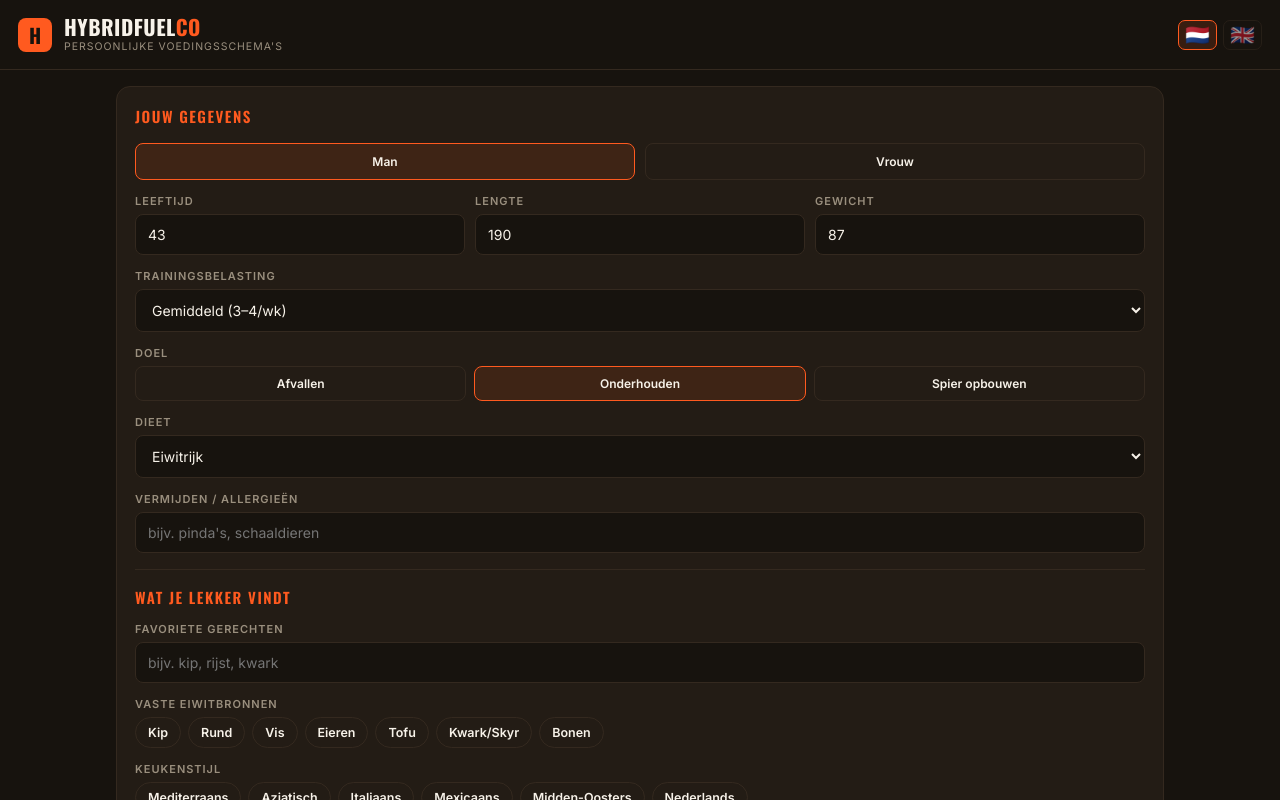
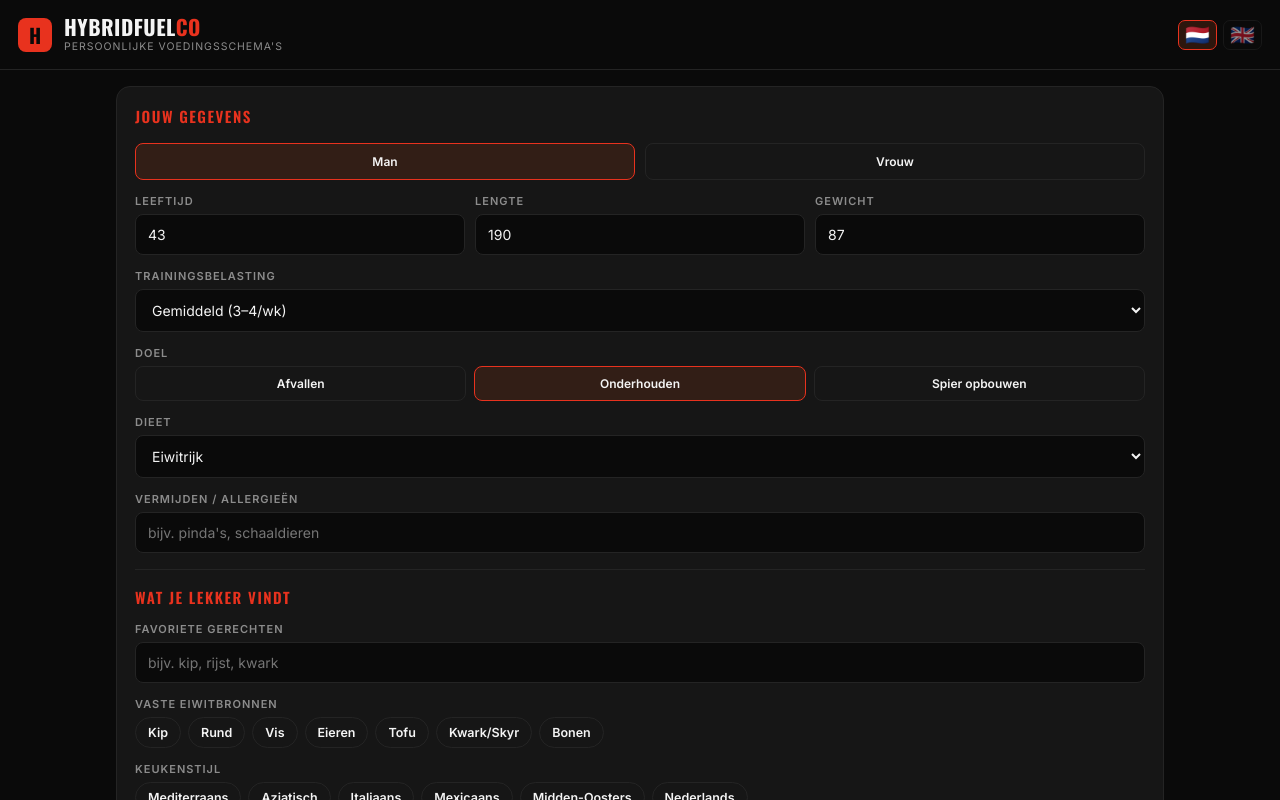
Before and after one commit to mounirchtouki-afk/hybridfuel-app, a React (Vite) app: page / in a window 1280 px wide. Shown: the top 800 px of the page. Built offline with nearby package versions, Linux system fonts and the light colour scheme.

Commit message:
Update App.jsx

```diff
--- a/src/App.jsx
+++ b/src/App.jsx
@@ -3,8 +3,9 @@ import React, { useState } from "react";
 // Roept GEEN Claude aan vanuit de browser — alles via /api/plan (key zit op de server).
 // Tweetalig: NL/EN via een vlagschakelaar. De gekozen taal gaat mee naar de backend.
 
-const INK = "#17130E", INK2 = "#231C15", EMBER = "#FF5A1F", EMBER_SOFT = "#FF7A47",
-  PAPER = "#F7F2E9", MUTED = "#9A8F7E", LINE = "#34291F", SAGE = "#7FA35C";
+// Huisstijl gelijk aan de website: zwart / wit / één rood accent.
+const INK = "#0A0A0A", INK2 = "#161616", EMBER = "#E8321E", EMBER_SOFT = "#FF4B37",
+  PAPER = "#F4F4F4", MUTED = "#8C8C8C", LINE = "#242424", SAGE = "#B5B5B5";
 
 // id = vaste waarde (nooit vertalen, backend rekent erop) · nl/en = wat je ziet
 const ACTIVITY = [
```
